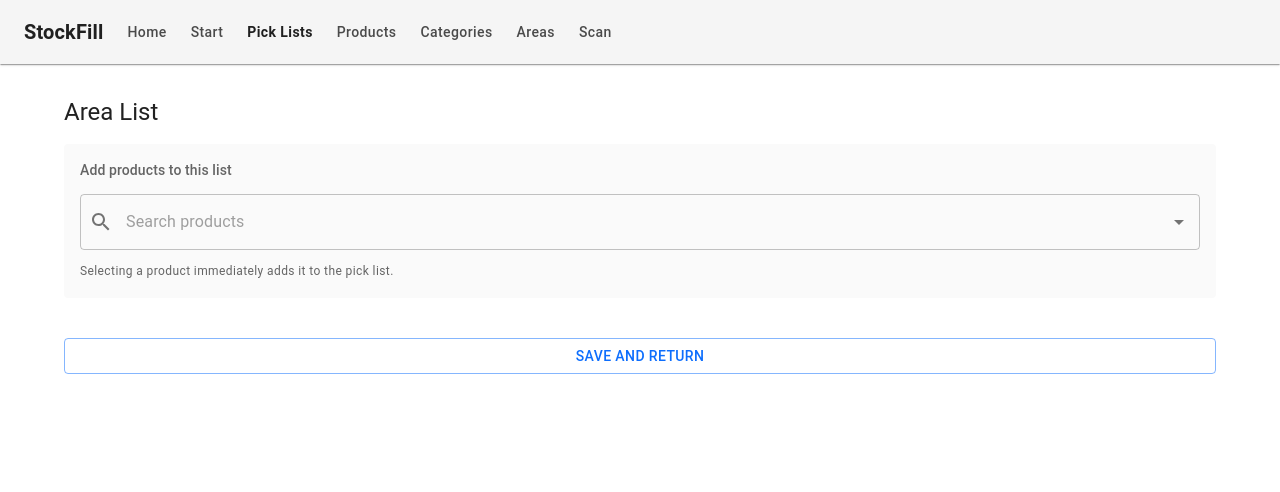
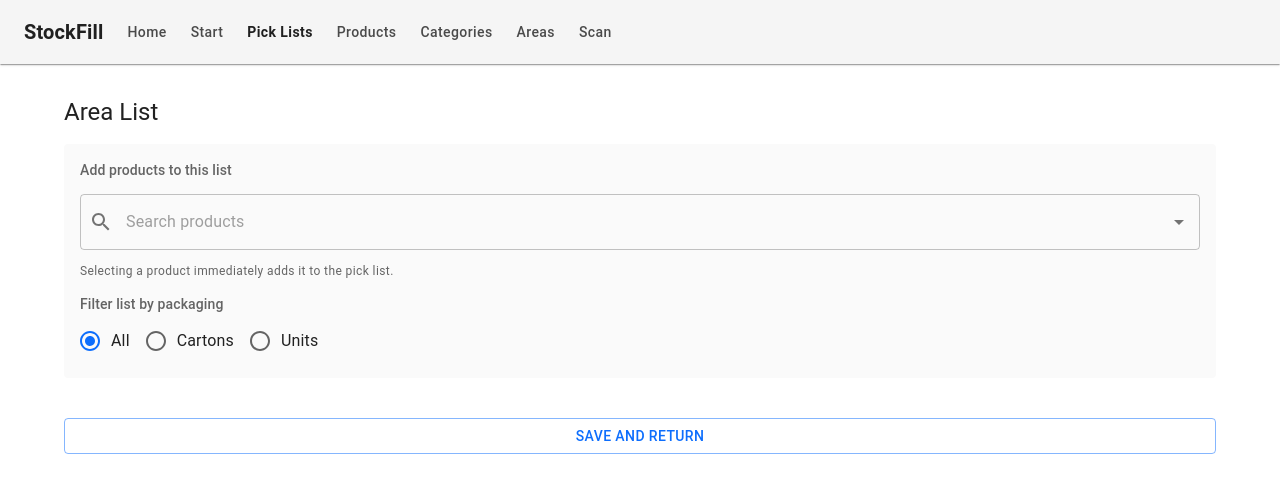
Before and after one commit to beatz174-bit/stockfill, a React (Vite) app: page /pick-lists/1 in a window 1280 px wide. Shown: the top 492 px of the page. Built offline with nearby package versions, Linux system fonts and the light colour scheme.

Commit message:
Add filter controls for pick list cartons and units

```diff
--- a/src/screens/ActivePickListScreen.tsx
+++ b/src/screens/ActivePickListScreen.tsx
@@ -2,7 +2,11 @@ import {
   Autocomplete,
   Button,
   Container,
+  FormControl,
+  FormControlLabel,
   InputAdornment,
+  Radio,
+  RadioGroup,
   Stack,
   TextField,
   Typography,
@@ -27,6 +31,7 @@ export const ActivePickListScreen = () => {
   const navigate = useNavigate();
   const [selectedProduct, setSelectedProduct] = useState<Product | null>(null);
   const [query, setQuery] = useState('');
+  const [itemFilter, setItemFilter] = useState<'all' | 'cartons' | 'units'>('all');
 
   const areaName = useMemo(
     () => areas.find((area) => area.id === pickList?.area_id)?.name ?? 'Area',
@@ -49,6 +54,18 @@ export const ActivePickListScreen = () => {
       setSelectedProduct(null);
     }
   }, [filteredProducts, selectedProduct]);
+
+  const visibleItems = useMemo(() => {
+    if (itemFilter === 'cartons') {
+      return items.filter((item) => item.is_carton);
+    }
+
+    if (itemFilter === 'units') {
+      return items.filter((item) => !item.is_carton);
+    }
+
+    return items;
+  }, [itemFilter, items]);
 
   const handleIncrementQuantity = async (itemId: string) => {
     const existing = await db.pickItems.get(itemId);
@@ -177,6 +194,22 @@ export const ActivePickListScreen = () => {
           <Typography variant="caption" color="text.secondary">
             Selecting a product immediately adds it to the pick list.
           </Typography>
+          <FormControl>
+            <Typography variant="subtitle2" color="text.secondary" sx={{ mb: 0.5 }}>
+              Filter list by packaging
+            </Typography>
+            <RadioGroup
+              row
+              value={itemFilter}
+              onChange={(event) =>
+                setItemFilter(event.target.value as 'all' | 'cartons' | 'units')
+              }
+            >
+              <FormControlLabel value="all" control={<Radio />} label="All" />
+              <FormControlLabel value="cartons" control={<Radio />} label="Cartons" />
+              <FormControlLabel value="units" control={<Radio />} label="Units" />
+            </RadioGroup>
+          </FormControl>
         </Stack>
       </Stack>
       {pickList?.notes ? (
@@ -185,7 +218,7 @@ export const ActivePickListScreen = () => {
         </Typography>
       ) : null}
       <Stack spacing={1}>
-        {items.map((item) => (
+        {visibleItems.map((item) => (
           <PickItemRow
             key={item.id}
             item={item}
```
